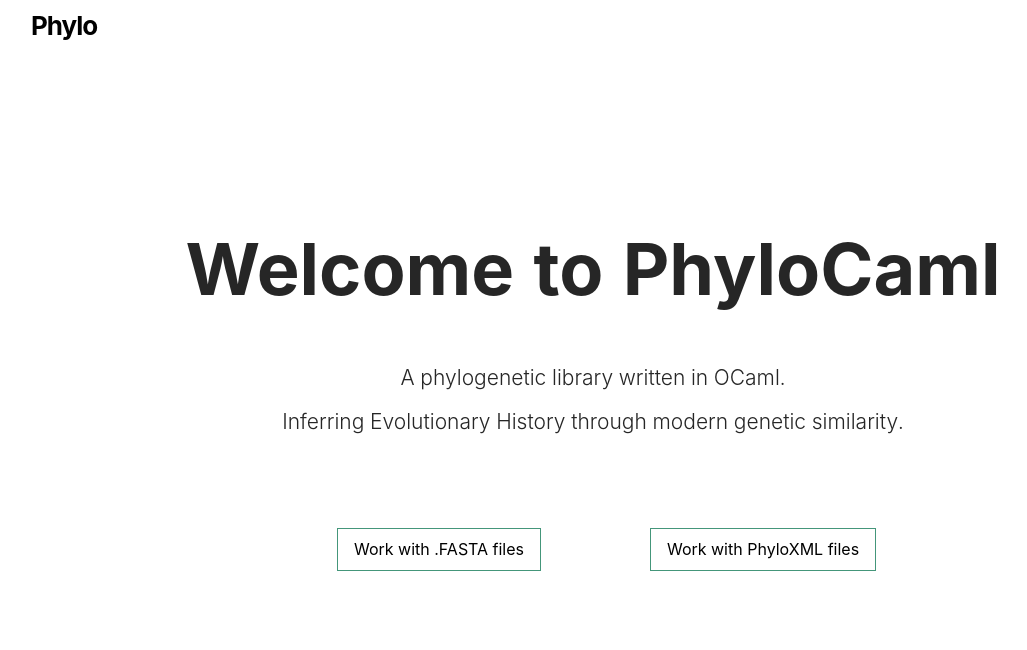
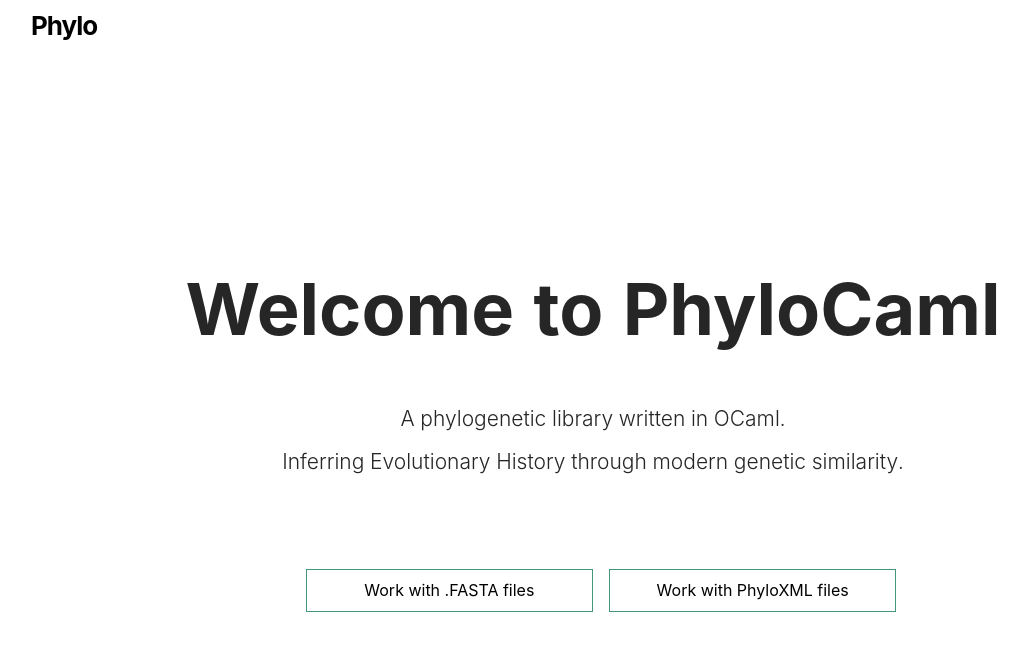
Before and after one commit to VF-S/phylo-lib-web, a React (Create React App) app: page / in a window 1280 px wide. Shown: the top 650 px of the page, without its empty margins (39-1066 px from the left). Built offline with nearby package versions, Linux system fonts and the light colour scheme; what bs-platform would draw is missing.

Commit message:
tried to make things look nice

```diff
--- a/src/App.css
+++ b/src/App.css
@@ -66,6 +66,7 @@
   margin-bottom: 0;
   text-decoration: none;
   width: min-content;
+  outline: none;
 }
 
 .site-title:hover {
@@ -79,12 +80,47 @@
   min-height: 90vh;
 }
 
-.intro {
-  padding-top: 20vh;
+.intro, .page{
+  padding-top: 5vh;
   padding-bottom: 10vh;
   width: 100%;
   text-align: center;
   color: black;
+}
+
+.page{
+  padding-left: 5%;
+  padding-right: 5%;
+}
+
+.main {
+  display: flex;
+  min-height: 90vh;
+  align-items: center;
+  justify-content: center;
+  padding: 0 10%;
+}
+
+.intro h1 {
+  font-size: 9vmin;
+  font-weight: 700;
+}
+
+.intro h2, .page h2 {
+  font-weight: 300;
+}
+
+.page h2 {
+  font-size: 3vmin;
+}
+
+.page h1 {
+  font-size: 6vmin;
+  font-weight: 700;
+}
+
+button.offset {
+  width: 100%
 }
 
 .offset {
@@ -115,11 +151,10 @@
   text-align: center;
 }
 
-.intro h1 {
-  font-size: 9vmin;
-  font-weight: 700;
+.wrapper {
+  padding: 0 10%;
 }
 
-.intro h2 {
-  font-weight: 300;
+.ant-col {
+  width: 80%
 }
--- a/src/App.js
+++ b/src/App.js
@@ -55,10 +55,8 @@ const App = () => {
 
   return (
     <Context.Provider value={context}>
-      <div>
-        <Header useBack={screen !== 'HOME'} />
-        <CurrScreen />
-      </div>
+      <Header useBack={screen !== 'HOME'} />
+      <CurrScreen />
     </Context.Provider>
   );
 };
--- a/src/components/GeneratePhyloContent.js
+++ b/src/components/GeneratePhyloContent.js
@@ -30,15 +30,16 @@ const fastaUploadProps = {
 
 export default function GeneratePhyloContent() {
   return (
+    <div class="wrapper">
       <Content justify="center">
-      <Row className="intro" justify="center">
+        <Row className="page" justify="center">
           <div>
             <h1>Generate a Phylogenetic Tree</h1>
             <h2>
               By computing similarity scores for DNA samples of species, we can
               infer their species' evolutionary history through time. Begin by
               uploading .FASTA files that contain DNA sequences, or use our
-            default DNA sequences.
+              example DNA sequences.
           </h2>
           </div>
         </Row>
@@ -51,5 +52,7 @@ export default function GeneratePhyloContent() {
           {/* <Button onClick={() => parseDNA()}> Generate tree </Button> */}
         </Row>
       </Content>
+    </div>
   );
+
 }
--- a/src/components/HomeContent.js
+++ b/src/components/HomeContent.js
@@ -8,6 +8,7 @@ export default function HomeContents() {
   const i = 'Welcome to PhyloCaml';
   const { goVisualizePhylo, goGeneratePhylo } = React.useContext(Context);
   return (
+    <div class="wrapper main">
       <Content justify="center">
         <Row className="intro" justify="center" gutter={[16, 16]}>
           <div>
@@ -19,14 +20,14 @@ export default function HomeContents() {
           </div>
         </Row>
         <Row justify="center" gutter={[16, 40]}>
-        <Col lg={6} md={8} xs={12}>
+          <Col lg={7} md={10} sm={12}>
             <div className="wrap">
               <button className="offset" onClick={goGeneratePhylo}>
                 Work with .FASTA files
             </button>
             </div>
           </Col>
-        <Col lg={6} md={8} xs={12}>
+          <Col lg={7} md={10} sm={12}>
             <div className="wrap">
               <button className="offset" onClick={goVisualizePhylo}>
                 Work with PhyloXML files
@@ -35,5 +36,6 @@ export default function HomeContents() {
           </Col>
         </Row>
       </Content>
+    </div>
   );
 }
--- a/src/components/VisualizePhyloContent.js
+++ b/src/components/VisualizePhyloContent.js
@@ -35,11 +35,12 @@ const uploadProps = {
 export default function VisualizePhyloContent() {
   const heading = 'Visualize PhyloXML';
   return (
+    <div class="wrapper">
       <Content justify="center">
-      <Row className="intro" justify="center" gutter={[16, 16]}>
+        <Row className="page" justify="center" gutter={[16, 16]}>
           <div>
             <h1>{heading}</h1>
-          <h2>A phylogenetic library written in OCaml.</h2>
+            <h2>Visualize an existing phylogenetic tree. Begin by uploading a PhyloXML file, or use our example files.</h2>
           </div>
         </Row>
         <Row className="upload">
@@ -51,5 +52,6 @@ export default function VisualizePhyloContent() {
           </Upload>
         </Row>
       </Content>
+    </div>
   );
 }
```
Lines whose indentation alone changed are shown as unchanged.
